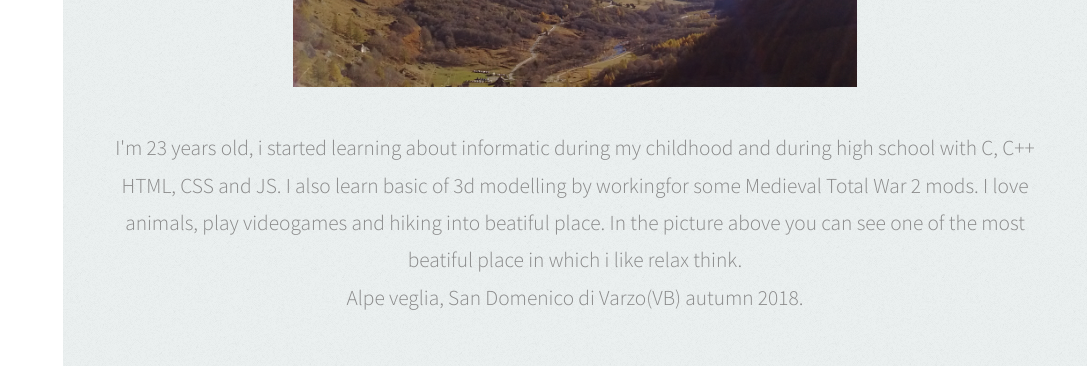
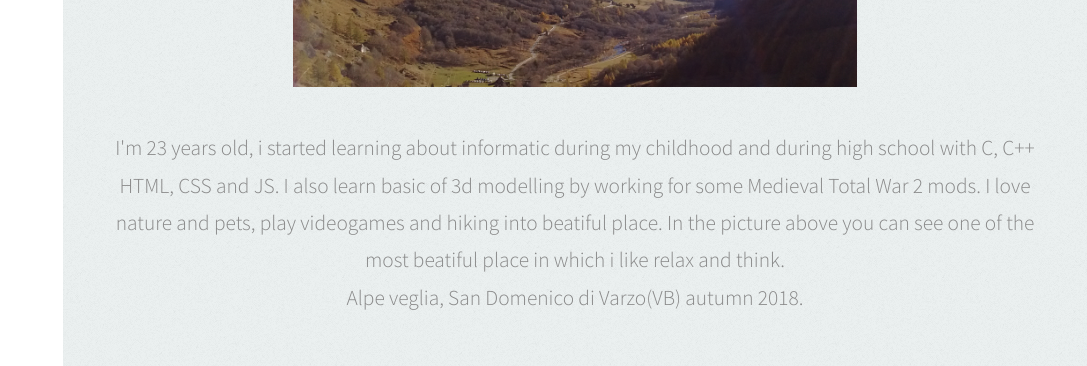
Before and after one commit to Dak2896/danielekeller.github.io, a plain HTML site: page index.html in a window 1280 px wide. Shown: the part 2020-2386 px from the top of the page, without its empty margins (193-1280 px from the left). Drawn offline with Linux system fonts and the light colour scheme.

Commit message:
update typo

```diff
--- a/index.html
+++ b/index.html
@@ -170,7 +170,7 @@
 
 							<img src="images/mountain.jpg"class="image featured" alt="" />
 
-							<p>I'm 23 years old, i started learning about informatic during my childhood and during high school with C, C++ HTML, CSS and JS. I also learn basic of 3d modelling by workingfor some Medieval Total War 2 mods. I love animals, play videogames and hiking into beatiful place. In the picture above you can see one of the most beatiful place in which i like relax think. <br>Alpe veglia, San Domenico di Varzo(VB) autumn 2018. <p>
+							<p>I'm 23 years old, i started learning about informatic during my childhood and during high school with C, C++ HTML, CSS and JS. I also learn basic of 3d modelling by working for some Medieval Total War 2 mods. I love nature and pets, play videogames and hiking into beatiful place. In the picture above you can see one of the most beatiful place in which i like relax and think. <br>Alpe veglia, San Domenico di Varzo(VB) autumn 2018. <p>
 						</div>
 					</section>
 
```
